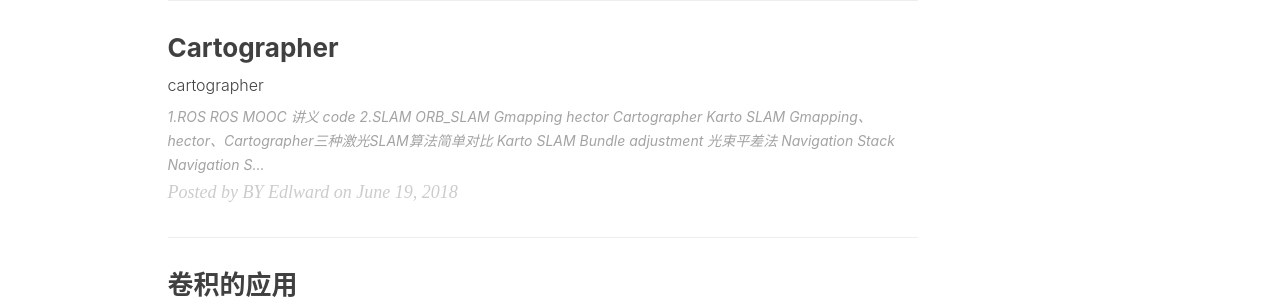
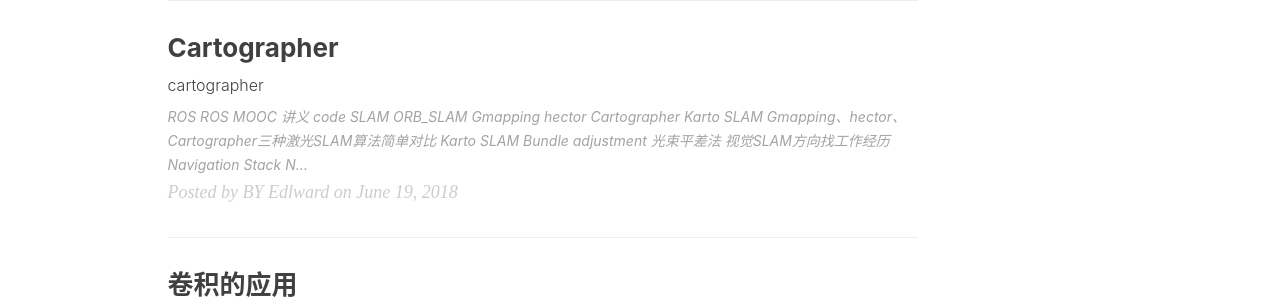
Before and after one commit to gary-robotics/dlward, a Jekyll site: the page built from index.html, in a window 1280 px wide. Shown: the part 1316-1616 px from the top of the page. Built offline with Jekyll 4.4.1, drawn with Linux system fonts in a browser that asks for light colours; nearby versions of some CDN libraries; the list of posts is cut into pages by our own code.

Commit message:
Update 2018-06-19-Cartographer-2018.markdown

```diff
--- a/_posts/2018-06-19-Cartographer-2018.markdown
+++ b/_posts/2018-06-19-Cartographer-2018.markdown
@@ -10,22 +10,24 @@
     - cartographer
 ---
 
-## 1.ROS
+## ROS
 [ROS MOOC](https://www.icourse163.org/course/ISCAS-1002580008)
 [讲义](https://legacy.gitbook.com/book/sychaichangkun/ros-tutorial-icourse163/details)
 [code](https://github.com/DroidAITech/ROS-Academy-for-Beginners)
 
-## 2.SLAM
+## SLAM
 [ORB_SLAM](https://github.com/raulmur/ORB_SLAM)
 >Gmapping hector Cartographer  Karto SLAM
 [Gmapping、hector、Cartographer三种激光SLAM算法简单对比](https://blog.csdn.net/jeff_lee_/article/details/77869987)
 [Karto SLAM](https://blog.csdn.net/qq_24893115/article/details/52965410?locationNum=4&fps=1)
 [Bundle adjustment 光束平差法](https://blog.csdn.net/x_r_su/article/details/55270838)
 
+[视觉SLAM方向找工作经历](https://www.cnblogs.com/xtl9/p/8053331.html)
+
 ## Navigation Stack
 [Navigation Stack](https://github.com/ros-planning/navigation)
 
-## 3.cartographer
+## cartographer
 [代码原始地址](https://github.com/googlecartographer/cartographer)
 [视频讲解](https://www.youtube.com/watch?v=wVsfCnyt5jA)
 安装教程:[hitcm](https://www.cnblogs.com/hitcm/p/5939507.html)
```
Also changed, not shown: other parts of _posts/2018-06-19-Cartographer-2018.markdown (+2 -2 lines).
